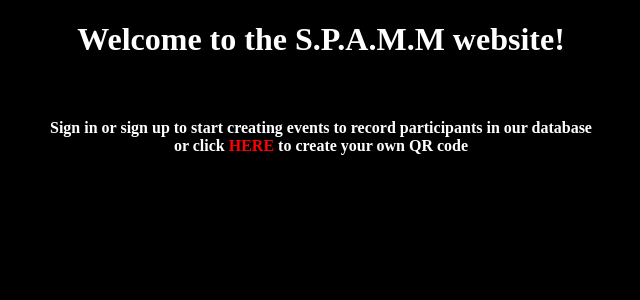
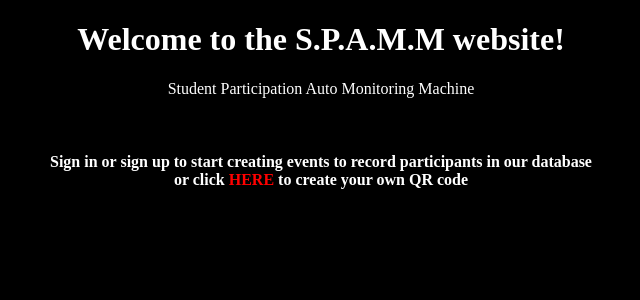
Before and after one commit to ZMarsh20/Capstone, a Flask app: page / in a window 1280 px wide. Shown: the part 49-349 px from the top of the page, without its empty margins (319-959 px from the left). Run offline with Flask 2, Linux system fonts and the light colour scheme; some libraries are stand-ins or nearby versions.

Commit message:
Clarification added

```diff
--- a/templates/home.html
+++ b/templates/home.html
@@ -3,6 +3,7 @@
 
 {% block content %}
     <h1>Welcome to the S.P.A.M.M website!</h1>
+    <p>Student Participation Auto Monitoring Machine</p>
     <br>
     <h4>Sign in or sign up to start creating events to record participants in our database <br>
         or click <span><a href="/qr" style="text-decoration: none; color: red;">HERE</a></span> to create your own QR code</h4>
```
